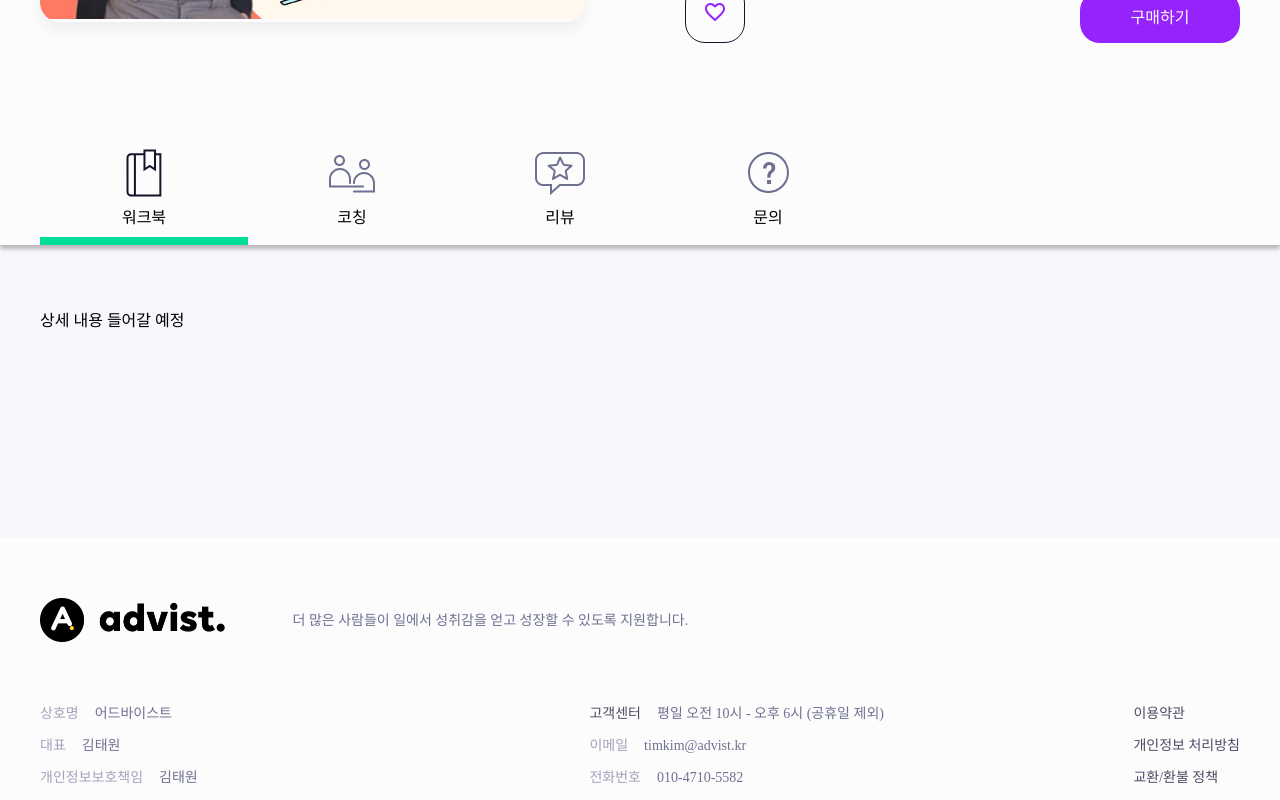
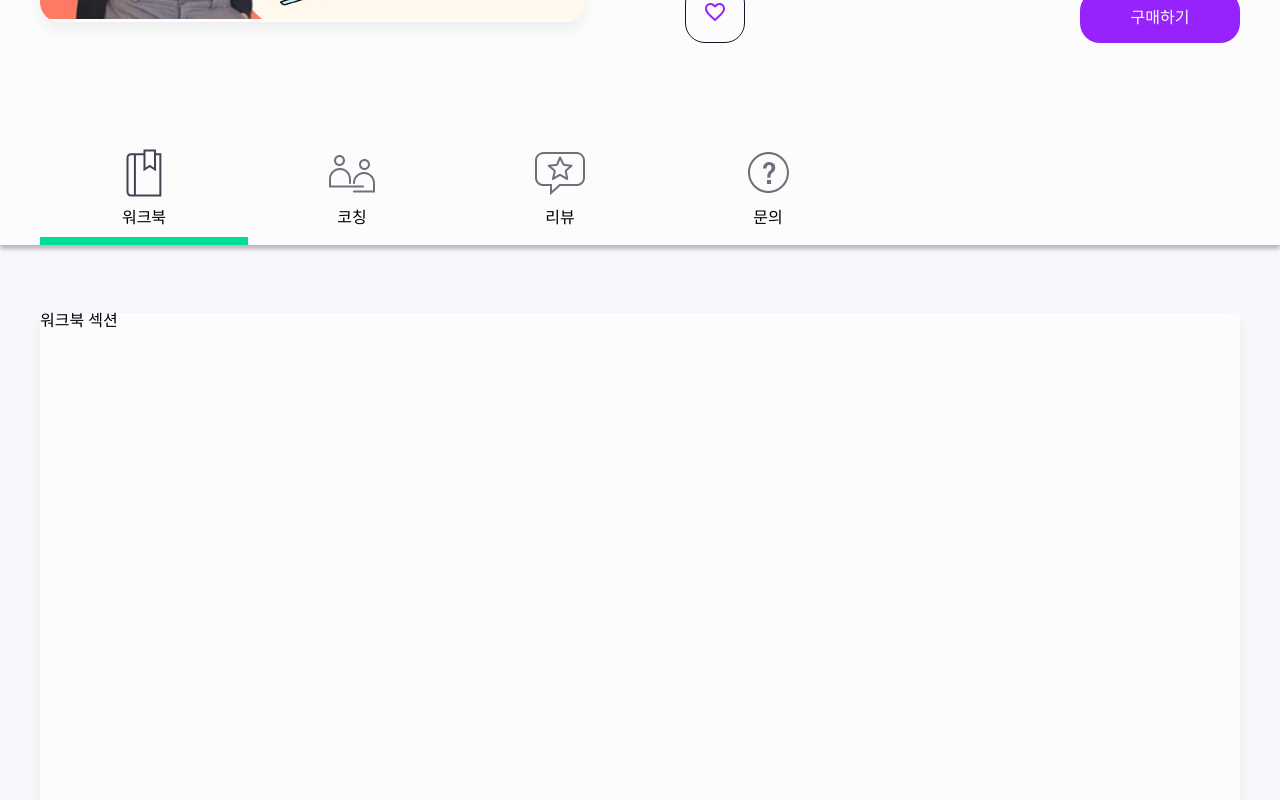
Before and after one commit to Advist-Project/Frontend, a Next.js app: page /detail/1 in a window 1280 px wide. Shown: the part 500-1300 px from the top of the page. Built offline with nearby package versions, Linux system fonts and the light colour scheme; a web font is replaced by a local one.

Commit message:
상품 상세 탭 수정 1

```diff
--- a/src/components/tab.tsx
+++ b/src/components/tab.tsx
@@ -1,3 +1,4 @@
+import React from "react";
 import styled from "@emotion/styled";
 import { Colors } from "components/ui";
 
@@ -6,13 +7,14 @@ interface IAnchorTabProps {
   create: any;
   active: string;
 }
-export const AnchorTab: React.FC<IAnchorTabProps> = ({ create, active }) => {
+const AnchorTab: React.FC<IAnchorTabProps> = ({ create, active }) => {
   const AnchorTab = styled.div`
     height: 109px;
     background: ${Colors.white};
     box-shadow: 0px 4px 4px rgba(0, 0, 0, 0.25);
     position: sticky;
     top: 0;
+    left: 0;
     z-index: 1;
 
     ul {
@@ -28,20 +30,23 @@ export const AnchorTab: React.FC<IAnchorTabProps> = ({ create, active }) => {
     img {
       display: block;
       margin: 6px auto 0;
+      opacity: 0.6;
     }
 
     &.active {
       border-bottom: 8px ${Colors.secondary} solid;
+
+      img {
+        opacity: 0.8;
+      }
     }
   `;
   const tab:{[key:string]: any} = {
-    workbook: { value: "워크북", icon: '/Workbook.png', icon_active: '/icon/workbook_64p.svg', sectionRef: '', ...create.workbook },
+    workbook: { value: "워크북", icon: '/icon/workbook_64p.svg', icon_active: '/icon/workbook_64p.svg', sectionRef: '', ...create.workbook },
     coaching: { value: "코칭", icon: '/icon/coach_gray_64p.svg', icon_active: '/icon/coach_64p.svg', sectionRef: '', ...create.coaching },
-    review: { value: "리뷰", icon: '/icon/review_gray_64p.svg', icon_active: '/review_64p.svg', sectionRef: '', ...create.review },
-    qna: { value: "문의", icon: '/icon/ask_gray_64p.svg', icon_active: '/icon/ask_64p.svg', sectionRef: '', ...create.qna }
+    review: { value: "리뷰", icon: '/icon/review_gray_64p.svg', icon_active: '/icon/review_64p.svg', sectionRef: '', ...create.review },
+    ask: { value: "문의", icon: '/icon/ask_gray_64p.svg', icon_active: '/icon/ask_64p.svg', sectionRef: '', ...create.ask }
   }
-
-  console.log(tab);
 
   return (
     <AnchorTab>
@@ -50,7 +55,7 @@ export const AnchorTab: React.FC<IAnchorTabProps> = ({ create, active }) => {
           {
             Object.keys(create).map((type, i) => (
               <Tab key={i} className={active === tab[type].sectionRef ? 'active' : ''}>
-                <img src={active === tab[type].sectionRef ? tab[type].icon_active : tab[type].icon} />
+                <img src={tab[type].icon_active}/>
                 {tab[type].value}
               </Tab>
           ))}
@@ -59,3 +64,5 @@ export const AnchorTab: React.FC<IAnchorTabProps> = ({ create, active }) => {
     </AnchorTab>
   )
 }
+
+export default React.memo(AnchorTab);
--- a/src/pages/detail/[id].tsx
+++ b/src/pages/detail/[id].tsx
@@ -1,14 +1,14 @@
-import React, { useState } from "react";
+import React, { useState, useEffect, useRef } from "react";
 import { Layout } from "components/layout";
 import styled from "@emotion/styled";
 import Image from 'next/image';
-import { Heading, Tags, Button, Colors } from "components/ui";
+import { Heading, Tags, Button, Colors, Box } from "components/ui";
 import { LikeBtn } from "components/like-button";
 import { Price } from "components/price";
 // import axios from 'axios';
 import { useRouter } from 'next/router';
 import { queryFormat } from 'components/formatter';
-import { AnchorTab } from 'components/tab';
+import AnchorTab from 'components/tab';
 
 
 // virtualData
@@ -58,6 +58,35 @@ export default function Details() {
 
   // Tab Control
   const [activeTab, setActiveTab] = useState<string>('wrkb');
+  const workbookSectionRef = useRef<HTMLDivElement>(null);
+  const coachingSectionRef = useRef<HTMLDivElement>(null);
+  const reviewSectionRef = useRef<HTMLDivElement>(null);
+  const askSectionRef = useRef<HTMLDivElement>(null);
+  const tabHeight:number = 208; //110 + 156/2
+  useEffect(() => {
+    const handleScroll = () => {
+      if(workbookSectionRef.current && coachingSectionRef.current && reviewSectionRef.current && askSectionRef.current) {
+        const onWorkbookSection = window.scrollY+tabHeight < coachingSectionRef.current.offsetTop;
+        const onCoachingSection = window.scrollY+tabHeight >= coachingSectionRef.current.offsetTop && window.scrollY+tabHeight < reviewSectionRef.current.offsetTop;
+        const onReviewSection = window.scrollY+tabHeight >= reviewSectionRef.current.offsetTop && window.scrollY+tabHeight < askSectionRef.current.offsetTop;
+        const onAskSection = window.scrollY+tabHeight >= askSectionRef.current.offsetTop;
+
+        if(onWorkbookSection){
+          setActiveTab('wrkb');
+        }
+        else if(onCoachingSection){
+          setActiveTab('ch');
+        }
+        else if(onReviewSection){
+          setActiveTab('rv');
+        }
+        else if(onAskSection){
+          setActiveTab('ask');
+        }
+      }
+    };
+    window.addEventListener('scroll', handleScroll);
+  },[]);
 
   return (
     <Layout>
@@ -89,13 +118,24 @@ export default function Details() {
         </div>
       </ProductInfo>
       <AnchorTab create={{ workbook: { sectionRef: 'wrkb' },
-                           coaching: { sectionRef: '' },
-                           review: { sectionRef: '' },
-                           qna: { sectionRef: '' } }}
+                           coaching: { sectionRef: 'ch' },
+                           review: { sectionRef: 'rv' },
+                           ask: { sectionRef: 'ask' } }}
                   active={activeTab}/>
       <DetailInfo>
         <div className="wrap">
-          상세 내용 들어갈 예정
+          <section ref={workbookSectionRef}>
+            <Box shadow={1} style={{height: '700px', background: '#FCFCFC', marginBottom: '156px'}}>워크북 섹션</Box>
+          </section>
+          <section ref={coachingSectionRef}>
+            <Box shadow={1} style={{height: '700px', background: '#FCFCFC', marginBottom: '156px'}}>코칭 섹션</Box>
+          </section>
+          <section ref={reviewSectionRef}>
+            <Box shadow={1} style={{height: '700px', background: '#FCFCFC', marginBottom: '156px'}}>리뷰 섹션</Box>
+          </section>
+          <section ref={askSectionRef}>
+            <Box shadow={1} style={{height: '700px', background: '#FCFCFC'}}>문의 섹션</Box>
+          </section>
         </div>
       </DetailInfo>
     </Layout>
```
